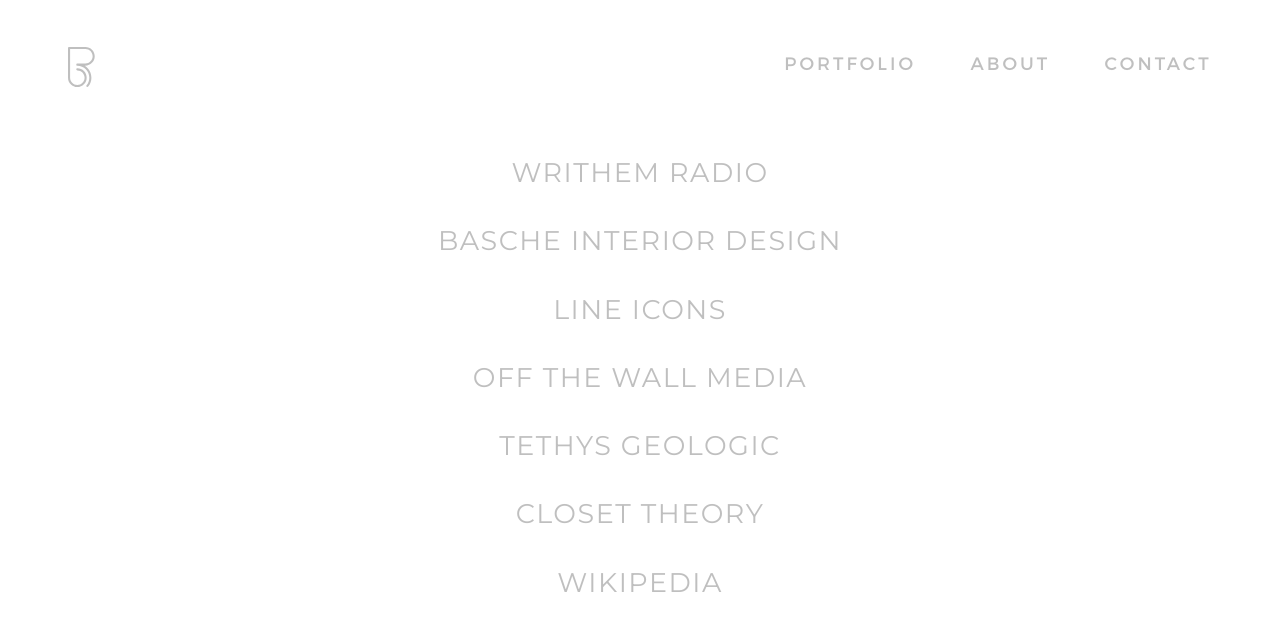
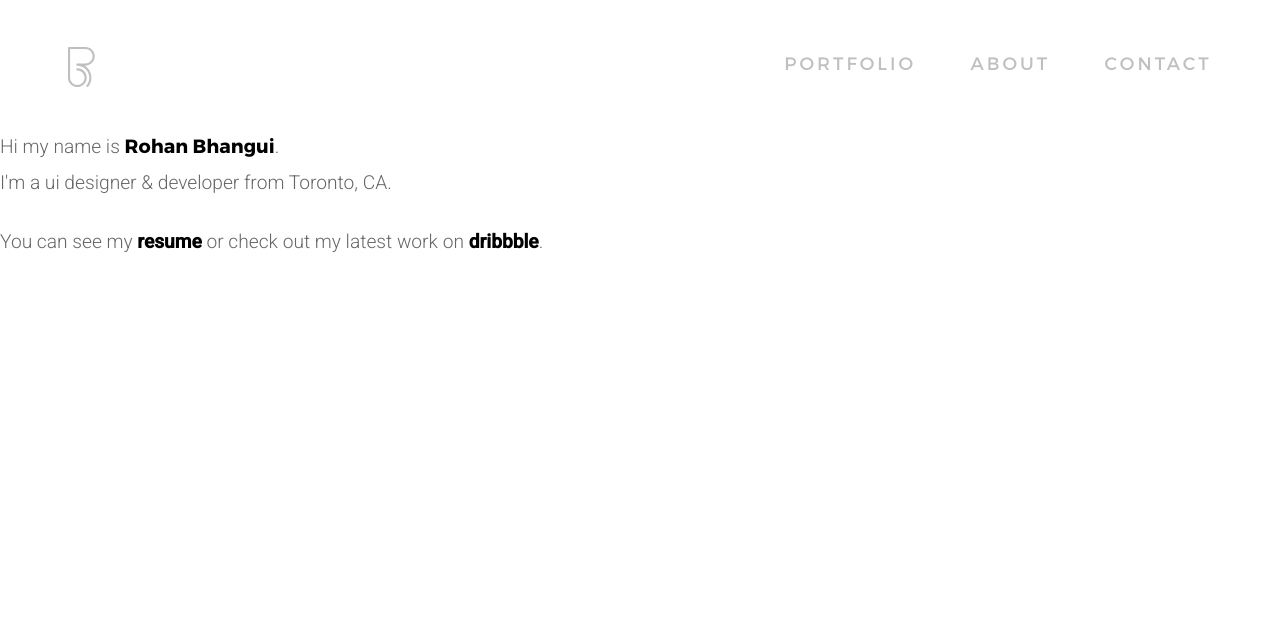
Before and after one commit to rohanbhangui/rohanbhangui.github.io, a Jekyll site: the page built from index.html, in a window 1280 px wide. Shown: the top 631 px of the page. Built offline with Jekyll 4.4.1, drawn with Linux system fonts in a browser that asks for light colours; nearby versions of some CDN libraries; some web fonts are replaced.

Commit message:
Update index.html

```diff
--- a/index.html
+++ b/index.html
@@ -2,4 +2,11 @@
 layout: default
 ---
 
-{% include projects-list.html %}
+<div class="intro">
+  <p>Hi my name is <strong>Rohan Bhangui</strong>.</p>
+  <p>
+  I'm a ui designer &amp; developer from Toronto, CA.
+  </p>
+  <br>
+  <p>You can see my <a href="#" class="strong">resume</a> or check out my latest work on <a href="#" class="strong">dribbble</a>.</p>
+</div>
```
